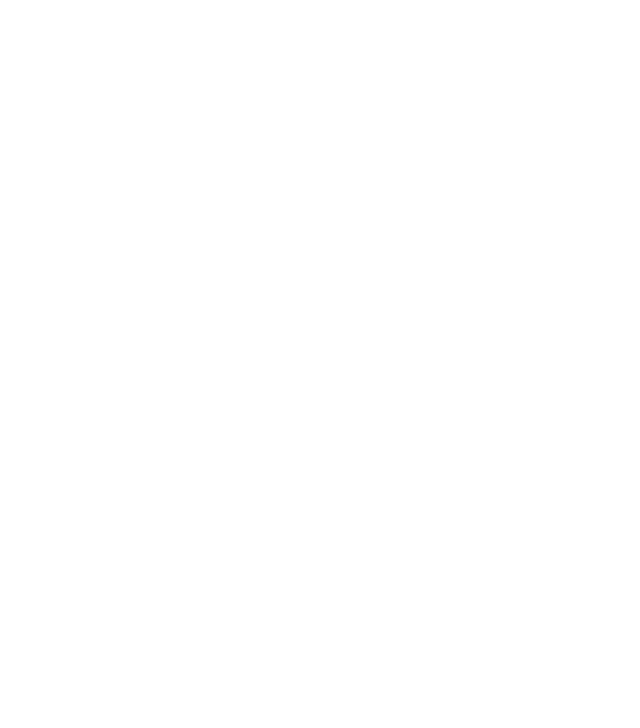
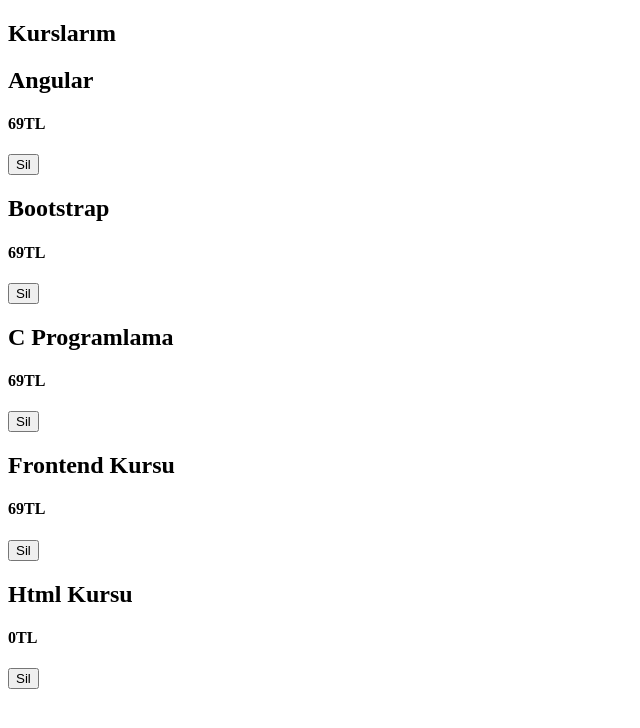
Before and after one commit to Sdrs81/My_Courses_Page-ReactJS, a React (Vite) app: page / in a window 1280 px wide. Shown: the top 728 px of the page, without its empty margins (0-640 px from the left). Built offline with nearby package versions, Linux system fonts and the light colour scheme; data requests are answered from the project's data file.

Commit message:
Datas have been passed to child components and delete function has been added

```diff
--- a/src/App.jsx
+++ b/src/App.jsx
@@ -8,6 +8,11 @@
 function App() {
   const [courses, setCourses] = useState([]);
   const [loading, setLoading] = useState(true);
+
+  const deleteCourse = (id) =>{
+    const afterDeletedCourses = courses.filter((course) => course.id !== id);
+    setCourses(afterDeletedCourses);
+  }
 
   const fetchCourses = async () => {
     setLoading(true);
@@ -24,7 +29,7 @@
     fetchCourses();
   }, []);
 
-  return <div>{loading ? <Loading/> : <Courses courses={courses} />}</div>;
+  return <div>{loading ? <Loading/> : <Courses courses={courses} removeCourse={deleteCourse}/>}</div>;
 }
 
 export default App;
--- a/src/Course.jsx
+++ b/src/Course.jsx
@@ -1,6 +1,10 @@
-function Course() {
+function Course({id, content, title, price, removeOneCourse}) {
     return ( <div>
-
+        <div className="cardTitlePrice">
+            <h2 className="cardTitle">{title}</h2>
+            <h4 className="cardPrice">{price}TL</h4>
+        </div>
+        <button className="cardDeleteBtn" onClick={()=> removeOneCourse(id)}>Sil</button>
     </div> );
 }
 
--- a/src/Courses.jsx
+++ b/src/Courses.jsx
@@ -1,6 +1,17 @@
-function Courses({courses}) {
+import Course from "./Course"
+
+function Courses({courses, removeCourse}) {
     return ( <div>
-
+        <div>
+            <h2>Kurslarım</h2>
+        </div>
+        <div>
+            {courses.map((course, index) =>{
+                return (
+                <Course key={course.id} {...course} removeOneCourse={removeCourse}/>  // With this, we can directly send props with their names.
+                );
+            })}
+        </div>
     </div> );
 }
 
```
Also changed, not shown: 1 other file (tests, documents, lock files or other folders).
